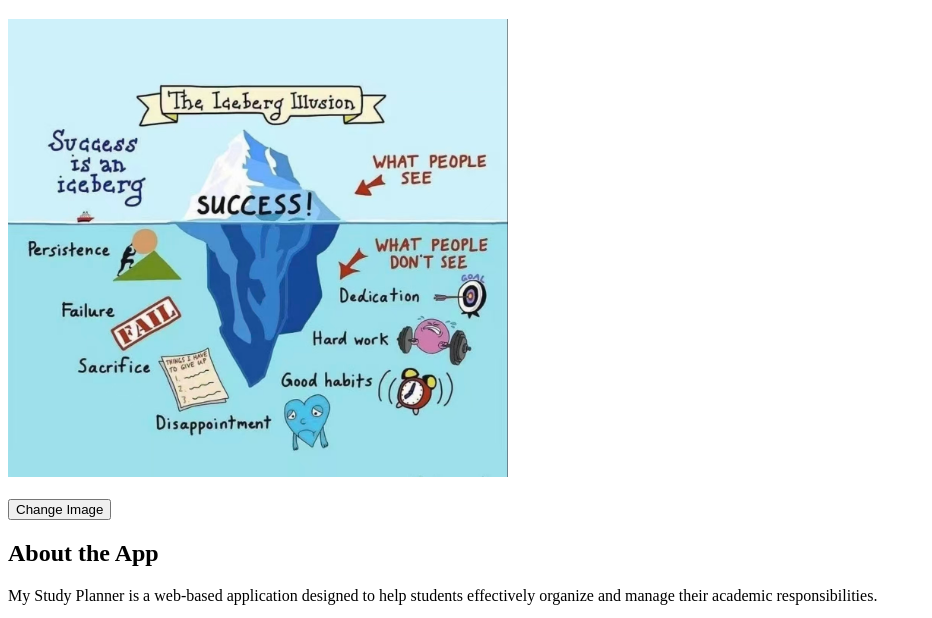
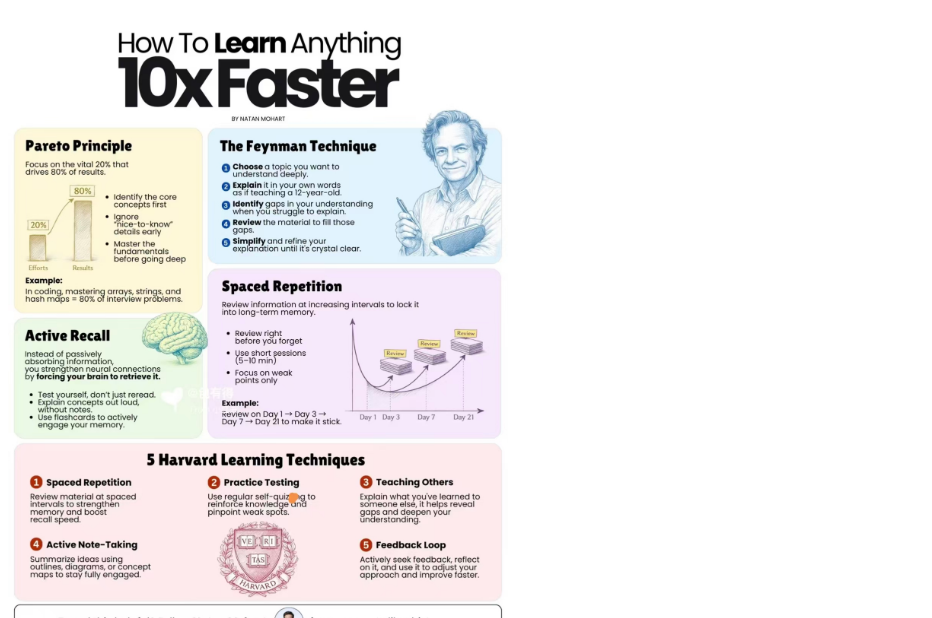
Before and after one commit to HanJiazhuo-web/11.15, a plain HTML site: page index.html in a window 1280 px wide. Both pictures are taken after a click on the button "Change Image". Shown: the part 175-793 px from the top of the page, without its empty margins (0-932 px from the left). Drawn offline with Linux system fonts and the light colour scheme.

Commit message:
Add JavaScript for image carousel

```diff
--- a/index.html
+++ b/index.html
@@ -52,5 +52,7 @@
         </section>
     </main>
 
+    <!-- Link to JavaScript file -->
+    <script src="js/script.js"></script>
 </body>
 </html>
--- /dev/null
+++ b/js/script.js
@@ -0,0 +1,25 @@
+document.addEventListener('DOMContentLoaded', () => {
+    // Get the image and button elements from the HTML
+    const imgElement = document.getElementById('carousel-img');
+    const btnElement = document.getElementById('next-img-btn');
+
+    // Array of image paths (make sure these match your actual files)
+    const images = [
+        'images/study1.jpg',
+        'images/study2.jpg',
+        'images/study3.jpg'
+    ];
+
+    let currentIndex = 0;
+
+    // Add click event to the button
+    btnElement.addEventListener('click', () => {
+        currentIndex++;
+        // Loop back to the first image if at the end
+        if (currentIndex >= images.length) {
+            currentIndex = 0;
+        }
+        // Change the image source
+        imgElement.src = images[currentIndex];
+    });
+});
```
